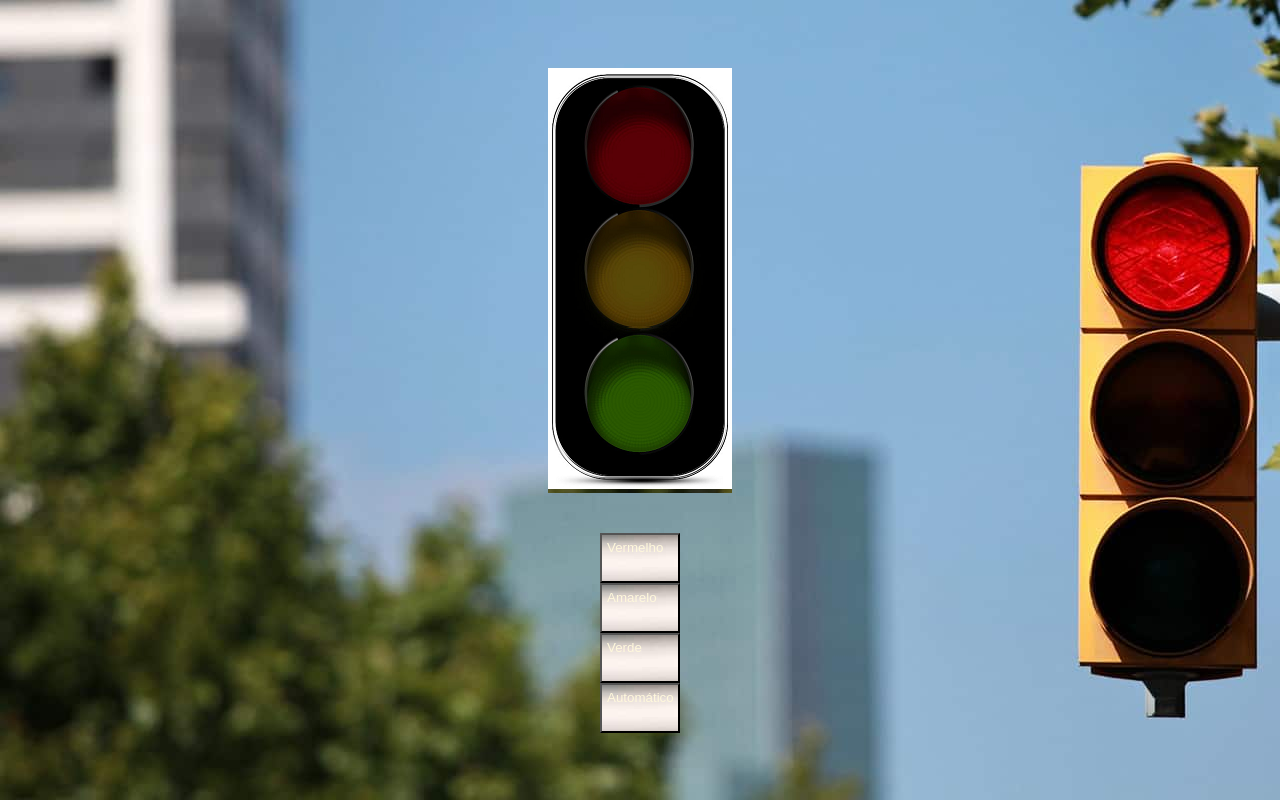
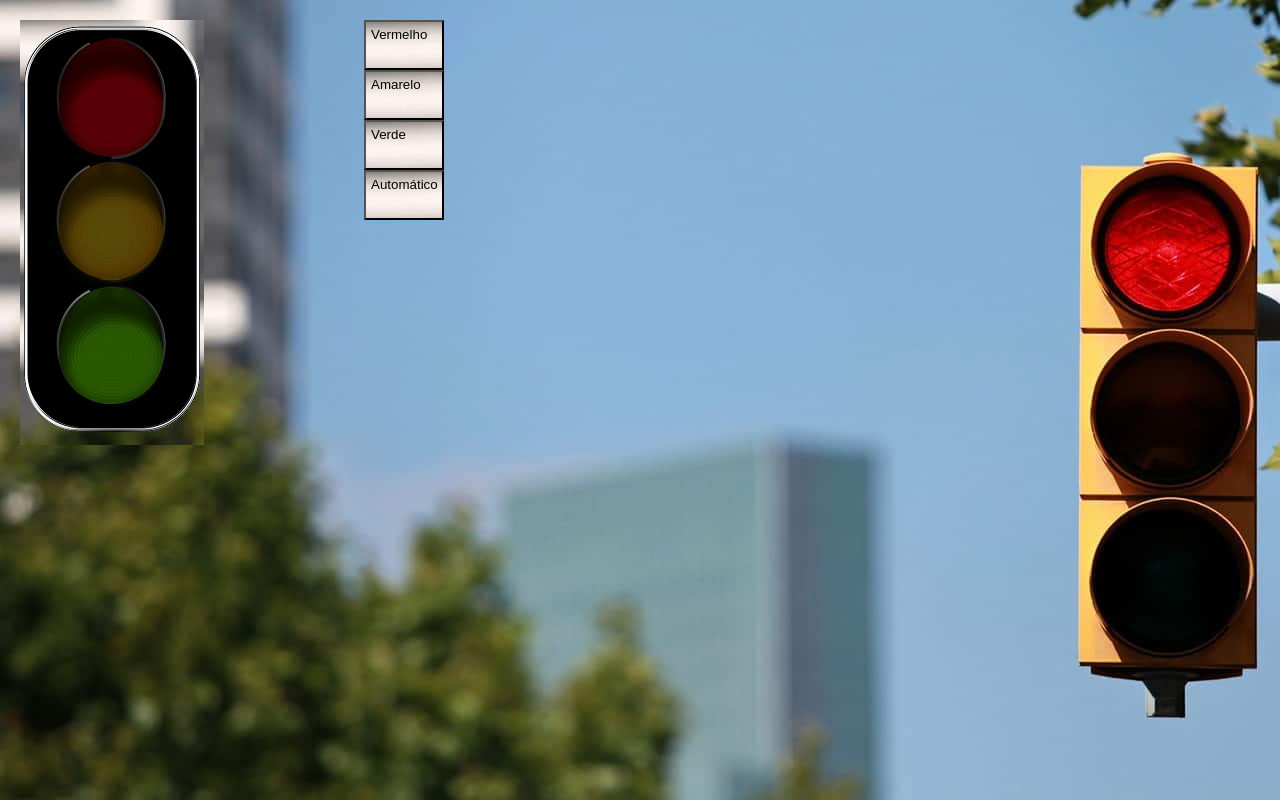
Before and after one commit to Vitor-ext/Exemplo-1-JS, a plain HTML site: page index.html in a window 1280 px wide. Drawn offline with Linux system fonts and the light colour scheme.

Commit message:
"Em Desenvolvimento"

```diff
--- a/index.html
+++ b/index.html
@@ -8,8 +8,8 @@
 </head>
 <body>
     <main>
-        <div>
-            <img src="./img/desligado.png" id='img' >
+        <div  class="img">
+            <img src="./img/desligado1.png" id='img' >
         </div>
         <div id='buttons'>
             <button id='red' class="button" >Vermelho</button>
--- a/semaforo.js
+++ b/semaforo.js
@@ -22,9 +22,9 @@ const stopAutomatic = () => {
 }
 
 const turnOn = {
-    'red':      () => img.src = './img/vermelho.png',
-    'yellow':   () => img.src = './img/amarelo.png',
-    'green':    () => img.src = './img/verde.png',
+    'red':      () => img.src = './img/vermelho1.png',
+    'yellow':   () => img.src = './img/amarelo1.png',
+    'green':    () => img.src = './img/verde1.png',
     'automatic': () => intervalId = setInterval( changeColor, 1000 )
 }
 
--- a/style.css
+++ b/style.css
@@ -3,23 +3,29 @@
     padding: 0;
     box-sizing: border-box;
     background-image: url(./img/bg.png);
+    flex-direction: row;
 }
 
 main {
     display: flex;
     height: 100vh;
-    flex-direction: column;
-    align-items: center;
-    justify-content: center;
-    gap: 5vh;
+    /* justify-content: center; */
+    gap: 20vh;
+    padding: 20px;
+    align-items: flex-start;
 }
 .button {
     width: 80px;
     height: 50px;
-    background-color: blue;
-    color: cornsilk;
+    color: rgb(0, 0, 0);
     display: flex;
     gap: 200px;
     padding: 5px;
-    text-align: right;
+    text-align: end;
+    flex-direction: row;
 }
+
+.img{
+    align-items: space-around;
+
+}
```
Also changed, not shown: img/Vernelho1.png (deleted), img/amarelo1.png (added), img/desligado1.png (added), img/verde1.png (added), img/vermelho1.png (added).
